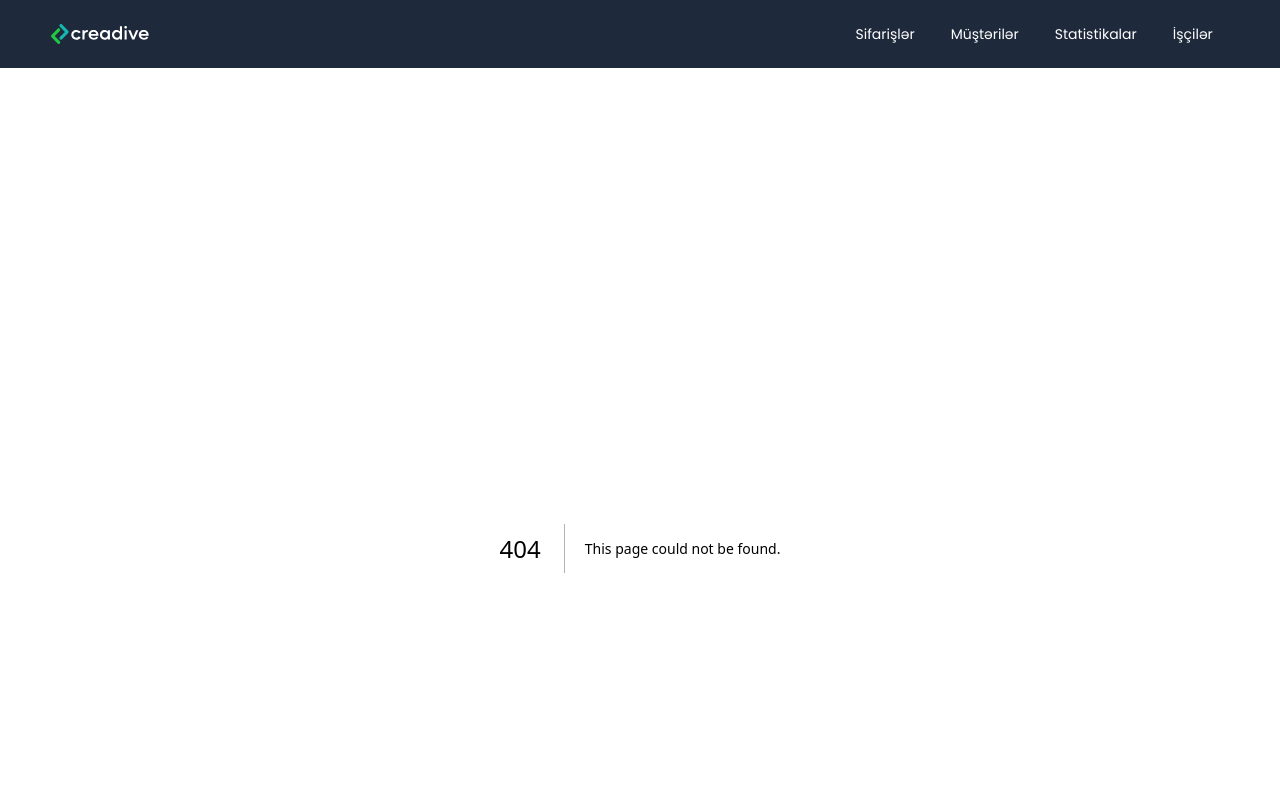
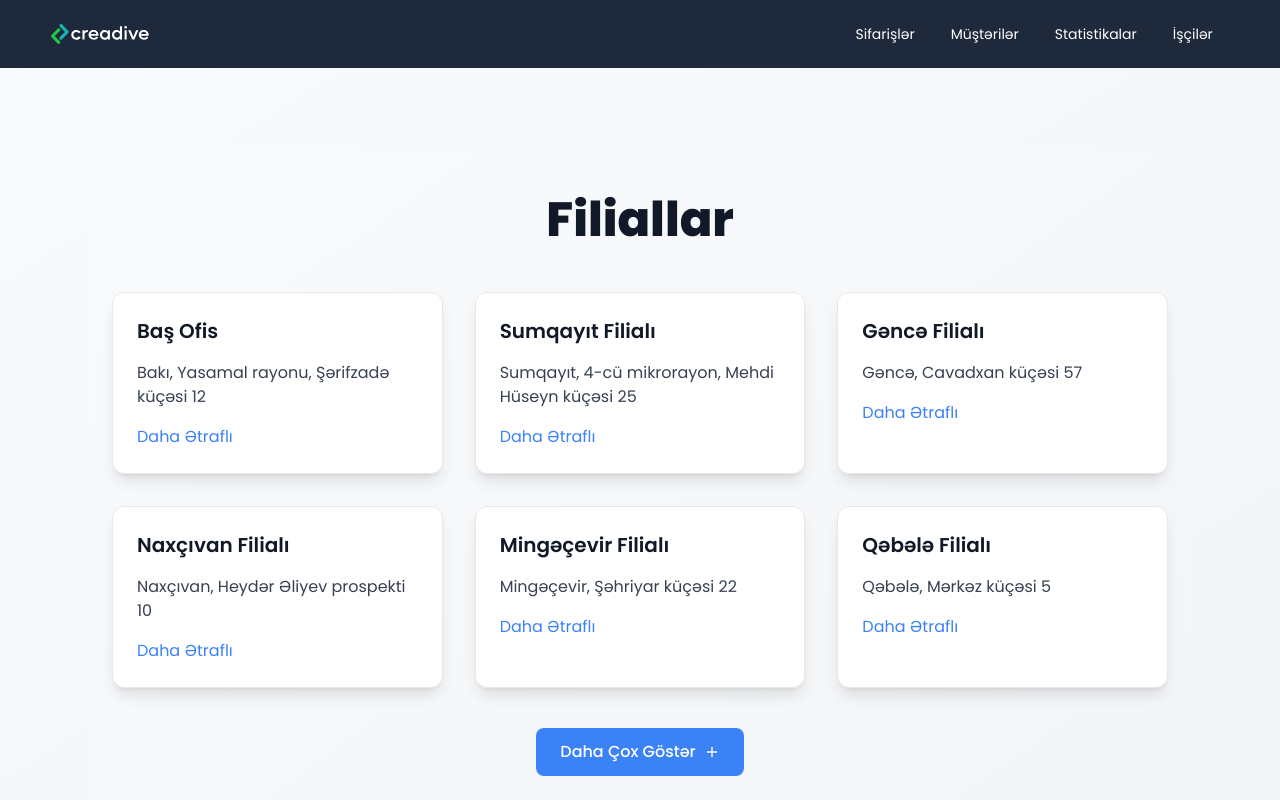
Before and after one commit to nihad-xalq/creatrax, a Next.js app: page /branches in a window 1280 px wide. Before the commit this address had no page. Shown: the top 800 px of the page. Built offline with nearby package versions, Linux system fonts and the light colour scheme.

Commit message:
branches page done

```diff
--- /dev/null
+++ b/src/app/(pages)/branches/[id]/page.tsx
@@ -0,0 +1,23 @@
+"use client";
+
+import { BranchDetailView } from "@/views/BranchDetailView";
+import { branchesData } from "@/lib/branchesData";
+import { useParams } from "next/navigation";
+
+export default function BranchDetailPage() {
+  const params = useParams<{ id: string }>();
+
+  const branch = branchesData.find((branch) => branch.id === Number(params.id));
+
+  if (!branch) {
+    return <div className="text-center mt-20">Filial tapılmadı</div>;
+  }
+
+  return (
+    <section className="min-h-screen bg-gray-50 py-10">
+      <div className="max-w-4xl mx-auto px-6">
+        <BranchDetailView branch={branch} />
+      </div>
+    </section>
+  );
+}
--- /dev/null
+++ b/src/app/(pages)/branches/page.tsx
@@ -0,0 +1,12 @@
+import { BranchesView } from "@/views/BranchesView";
+import { branchesData } from "@/lib/branchesData";
+
+export default function BranchesPage() {
+  return (
+    <section className="">
+      <div className="max-w-6xl mx-auto px-6">
+        <BranchesView data={branchesData} />
+      </div>
+    </section>
+  );
+}
--- /dev/null
+++ b/src/lib/branchesData.ts
@@ -0,0 +1,149 @@
+import { Branch } from "@/types/branchesTypes";
+
+export const branchesData: Branch[] = [
+  {
+    id: 1,
+    name: "Baş Ofis",
+    location: "Bakı, Yasamal rayonu, Şərifzadə küçəsi 12",
+    contact: "+994 12 123 45 67",
+    description: "Creadive baş ofisi əsas idarəetmə və əməliyyat mərkəzidir.",
+  },
+  {
+    id: 2,
+    name: "Sumqayıt Filialı",
+    location: "Sumqayıt, 4-cü mikrorayon, Mehdi Hüseyn küçəsi 25",
+    contact: "+994 18 654 32 10",
+    description:
+      "Sumqayıt filialı müştəri dəstəyi və regional xidmətlər göstərir.",
+  },
+  {
+    id: 3,
+    name: "Gəncə Filialı",
+    location: "Gəncə, Cavadxan küçəsi 57",
+    contact: "+994 22 987 65 43",
+    description: "Gəncə filialı Qərb bölgəsində xidmət göstərir.",
+  },
+  {
+    id: 4,
+    name: "Naxçıvan Filialı",
+    location: "Naxçıvan, Heydər Əliyev prospekti 10",
+    contact: "+994 36 123 45 67",
+    description:
+      "Naxçıvan filialı yerli müştərilər və bizneslər üçün xidmətlər göstərir.",
+  },
+  {
+    id: 5,
+    name: "Mingəçevir Filialı",
+    location: "Mingəçevir, Şəhriyar küçəsi 22",
+    contact: "+994 24 567 89 12",
+    description: "Mingəçevir filialı mərkəzi bölgədə xidmət göstərir.",
+  },
+  {
+    id: 6,
+    name: "Qəbələ Filialı",
+    location: "Qəbələ, Mərkəz küçəsi 5",
+    contact: "+994 20 123 45 78",
+    description: "Qəbələ filialı şimal bölgəsində xidmət göstərir.",
+  },
+  {
+    id: 7,
+    name: "Lənkəran Filialı",
+    location: "Lənkəran, Xəzər küçəsi 8",
+    contact: "+994 25 765 43 21",
+    description:
+      "Lənkəran filialı cənub bölgəsində müştəri dəstəyi təqdim edir.",
+  },
+  {
+    id: 8,
+    name: "Şəki Filialı",
+    location: "Şəki, Füzuli küçəsi 9",
+    contact: "+994 23 123 45 90",
+    description: "Şəki filialı Şimal-qərb bölgəsində xidmət göstərir.",
+  },
+  {
+    id: 9,
+    name: "Zaqatala Filialı",
+    location: "Zaqatala, Mərkəzi prospekt 18",
+    contact: "+994 22 456 78 90",
+    description:
+      "Zaqatala filialı yerli müştərilərə yüksək xidmət təqdim edir.",
+  },
+  {
+    id: 10,
+    name: "Şəmkir Filialı",
+    location: "Şəmkir, Heydər Əliyev küçəsi 7",
+    contact: "+994 26 789 56 34",
+    description: "Şəmkir filialı Qərb bölgəsində fəaliyyət göstərir.",
+  },
+  {
+    id: 11,
+    name: "Quba Filialı",
+    location: "Quba, Nizami küçəsi 15",
+    contact: "+994 21 987 65 43",
+    description: "Quba filialı Şimal bölgəsində müştəri dəstəyi göstərir.",
+  },
+  {
+    id: 12,
+    name: "İsmayıllı Filialı",
+    location: "İsmayıllı, Mərkəzi küçə 12",
+    contact: "+994 20 432 10 98",
+    description: "İsmayıllı filialı yerli icma və bizneslərə xidmət göstərir.",
+  },
+  {
+    id: 13,
+    name: "Bərdə Filialı",
+    location: "Bərdə, Azadlıq küçəsi 19",
+    contact: "+994 27 123 45 67",
+    description: "Bərdə filialı mərkəzi bölgədə müştəri dəstəyi təqdim edir.",
+  },
+  {
+    id: 14,
+    name: "Ağdaş Filialı",
+    location: "Ağdaş, Heydər Əliyev prospekti 3",
+    contact: "+994 20 765 43 21",
+    description: "Ağdaş filialı region müştərilərinə xidmət göstərir.",
+  },
+  {
+    id: 15,
+    name: "Saatlı Filialı",
+    location: "Saatlı, Qara Qarayev küçəsi 6",
+    contact: "+994 28 123 45 67",
+    description: "Saatlı filialı Cənub bölgəsində müştəri dəstəyi təqdim edir.",
+  },
+  {
+    id: 16,
+    name: "Masallı Filialı",
+    location: "Masallı, Şəhriyar prospekti 11",
+    contact: "+994 25 987 65 43",
+    description: "Masallı filialı yerli müştərilərə xidmət göstərir.",
+  },
+  {
+    id: 17,
+    name: "Balakən Filialı",
+    location: "Balakən, Mərkəz küçəsi 8",
+    contact: "+994 22 567 89 01",
+    description: "Balakən filialı Şimal-qərb bölgəsində xidmət göstərir.",
+  },
+  {
+    id: 18,
+    name: "Tovuz Filialı",
+    location: "Tovuz, Gənclik küçəsi 20",
+    contact: "+994 26 123 45 78",
+    description: "Tovuz filialı qərb bölgəsində xidmət təqdim edir.",
+  },
+  {
+    id: 19,
+    name: "Füzuli Filialı",
+    location: "Füzuli, Mərkəzi küçə 22",
+    contact: "+994 28 987 65 43",
+    description:
+      "Füzuli filialı müştərilərinə yüksək keyfiyyətli xidmət təqdim edir.",
+  },
+  {
+    id: 20,
+    name: "Sabirabad Filialı",
+    location: "Sabirabad, Heydər Əliyev küçəsi 17",
+    contact: "+994 29 123 45 67",
+    description: "Sabirabad filialı cənub bölgəsində fəaliyyət göstərir.",
+  },
+];
--- /dev/null
+++ b/src/types/branchesTypes.ts
@@ -0,0 +1,7 @@
+export interface Branch {
+  id: number;
+  name: string;
+  location: string;
+  contact: string;
+  description: string;
+}
--- /dev/null
+++ b/src/views/BranchDetailView.tsx
@@ -0,0 +1,28 @@
+"use client";
+
+import { Branch } from "@/types/branchesTypes";
+
+interface BranchDetailViewProps {
+  branch: Branch;
+}
+
+export const BranchDetailView: React.FC<BranchDetailViewProps> = ({
+  branch,
+}) => {
+  return (
+    <div className="bg-white p-8 rounded-xl shadow-lg border border-gray-200">
+      <h1 className="text-3xl font-extrabold text-gray-900 mb-6">
+        {branch.name}
+      </h1>
+      <p className="text-lg text-gray-700 mb-4">
+        <strong>Məkan:</strong> {branch.location}
+      </p>
+      <p className="text-lg text-gray-700 mb-4">
+        <strong>Əlaqə:</strong> {branch.contact}
+      </p>
+      <p className="text-lg text-gray-700">
+        <strong>Haqqında:</strong> {branch.description}
+      </p>
+    </div>
+  );
+};
--- /dev/null
+++ b/src/views/BranchesView.tsx
@@ -0,0 +1,68 @@
+"use client";
+
+import { Branch } from "@/types/branchesTypes";
+import { useState } from "react";
+import Link from "next/link";
+import { FiMinus, FiPlus } from "react-icons/fi";
+
+interface BranchesViewProps {
+  data: Branch[];
+}
+
+export const BranchesView: React.FC<BranchesViewProps> = ({ data }) => {
+  const [visibleCount, setVisibleCount] = useState(6); // Initial visible count
+
+  const handleToggle = () => {
+    if (visibleCount >= data.length) {
+      setVisibleCount(6); // Reset to the initial count
+    } else {
+      setVisibleCount((prev) => prev + 6); // Load 6 more
+    }
+  };
+
+  const isAllLoaded = visibleCount >= data.length;
+
+  return (
+    <div className="px-6 py-12 bg-gradient-to-br from-gray-50 to-gray-100 min-h-screen">
+      <h1 className="text-5xl font-extrabold text-center mb-12 text-gray-900">
+        Filiallar
+      </h1>
+      <ul className="grid grid-cols-1 sm:grid-cols-2 lg:grid-cols-3 gap-8">
+        {data.slice(0, visibleCount).map((branch) => (
+          <li
+            key={branch.id}
+            className="willSimplyFadeIn bg-white p-6 rounded-xl shadow-lg border border-gray-200 hover:shadow-2xl transition-shadow duration-300"
+          >
+            <h2 className="text-xl font-semibold text-gray-900 mb-4">
+              {branch.name}
+            </h2>
+            <p className="text-md text-gray-700 mb-4">{branch.location}</p>
+            <Link
+              href={`/branches/${branch.id}`}
+              className="text-blue-500 hover:underline"
+            >
+              Daha Ətraflı
+            </Link>
+          </li>
+        ))}
+      </ul>
+
+      <div className="flex justify-center mt-10">
+        <button
+          onClick={handleToggle}
+          className="bg-blue-500 text-white px-6 py-3 rounded-lg font-medium hover:bg-blue-600 transition-colors duration-300"
+        >
+          {isAllLoaded ? (
+            <div className="flex flex-row items-center gap-2">
+              Daha Az Gör <FiMinus />
+            </div>
+          ) : (
+            <div className="flex flex-row items-center gap-2">
+              Daha Çox Göstər <FiPlus />
+            </div>
+          )}
+        </button>
+      </div>
+    </div>
+  );
+};
--- a/src/views/EmployeesView.tsx
+++ b/src/views/EmployeesView.tsx
@@ -115,11 +115,11 @@ export const EmployeesView: React.FC<EmployeesViewProps> = ({ data }) => {
           >
             {isAllLoaded ? (
               <div className="flex flex-row items-center gap-2">
-                View Less <FiMinus />
+                Daha Az Gör <FiMinus />
               </div>
             ) : (
               <div className="flex flex-row items-center gap-2">
-                Load More <FiPlus />
+                Daha Çox Göstər <FiPlus />
               </div>
             )}
           </button>
```
